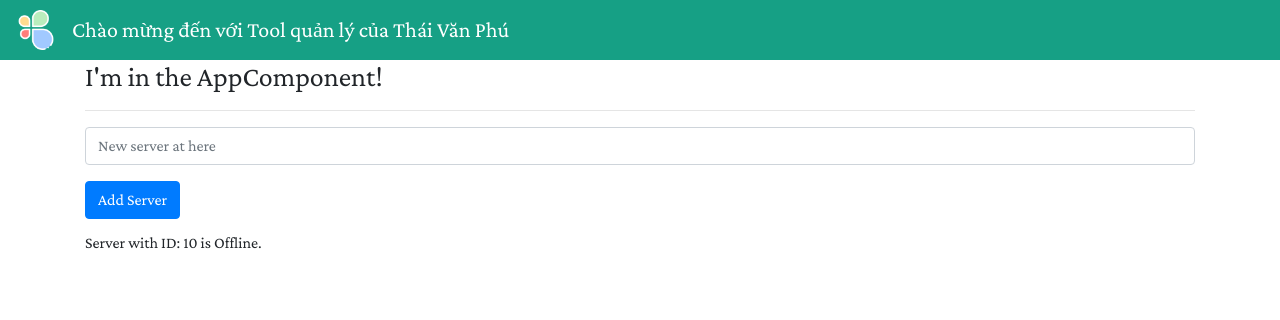
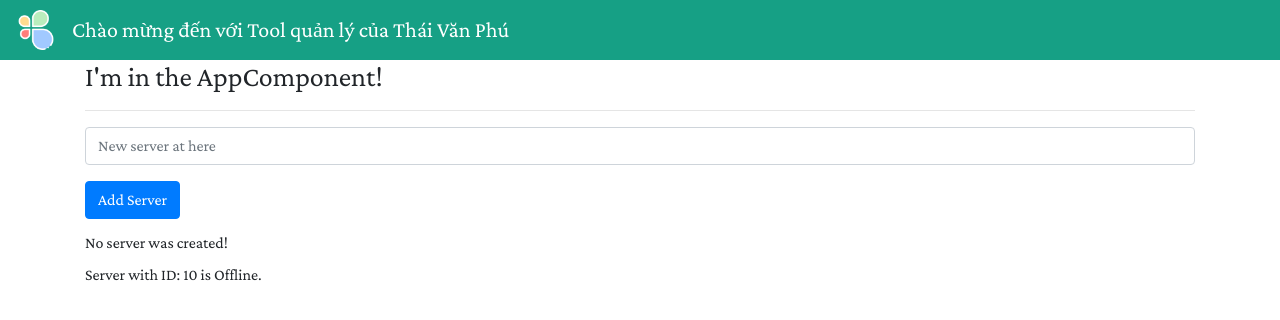
Before and after one commit to mdev-qn95/manager-tool, an Angular app: page / in a window 1280 px wide. Shown: the top 320 px of the page. Built offline with nearby package versions, Linux system fonts and the light colour scheme.

Commit message:
Enhancing ngIf with an Else Condition

```diff
--- a/src/app/servers/servers.component.html
+++ b/src/app/servers/servers.component.html
@@ -1,5 +1,8 @@
 
 <input type="text" class="form-control" id="newServer" placeholder="New server at here" [(ngModel)]="serverName"><br>
 <button type="button" class="btn btn-primary" [disabled]="!allowNewServer" (click)="onCreateServer()">Add Server</button><br><br>
-<p *ngIf="serverCreated">Server was created, server name is {{ serverName }}</p>
+<p *ngIf="serverCreated; else noServer">Server was created, server name is {{ serverName }}</p>
+<ng-template #noServer>
+    <p>No server was created!</p>
+</ng-template>
 <app-server></app-server>
```
